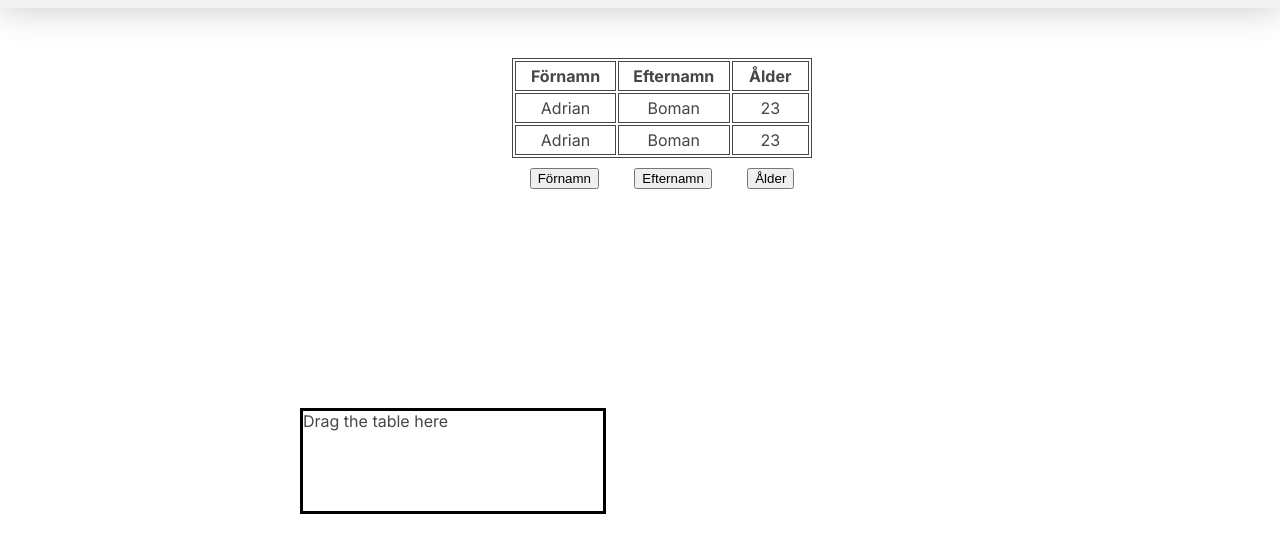
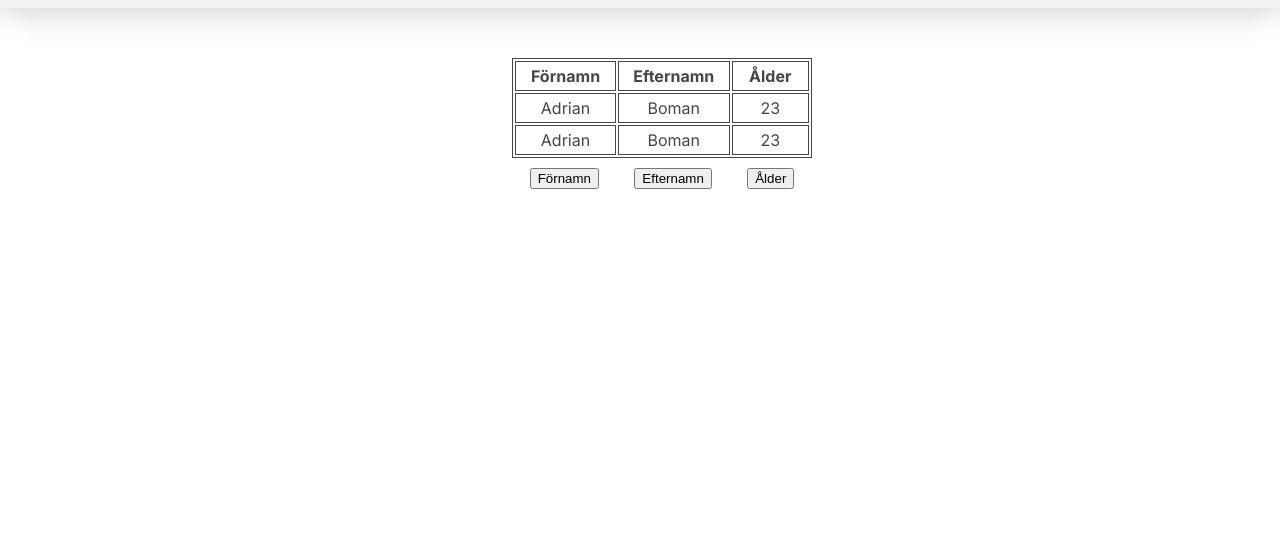
Before and after one commit to Adbo0014/MattsundRestaurang, a plain HTML site: page indextable.html in a window 1280 px wide. Shown: the part 92-644 px from the top of the page. Drawn offline with nearby package versions, Linux system fonts and the light colour scheme.

Commit message:
Deleted div

```diff
--- a/indextable.html
+++ b/indextable.html
@@ -54,8 +54,4 @@
         <button type="button" onclick="lastNameFunction()" class="button-func">Efternamn</button>
         <button type="button" onclick="ageFunction()" class="button-func">Ålder</button>
     </div>
-
-    <div id="moveGoal">
-        Drag the table here
-    </div>
 </body>
```
